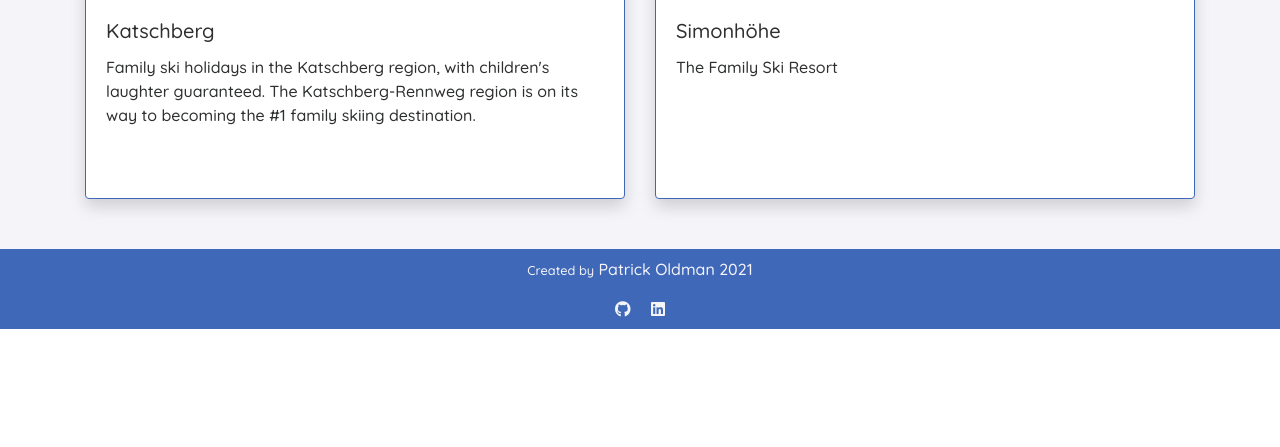
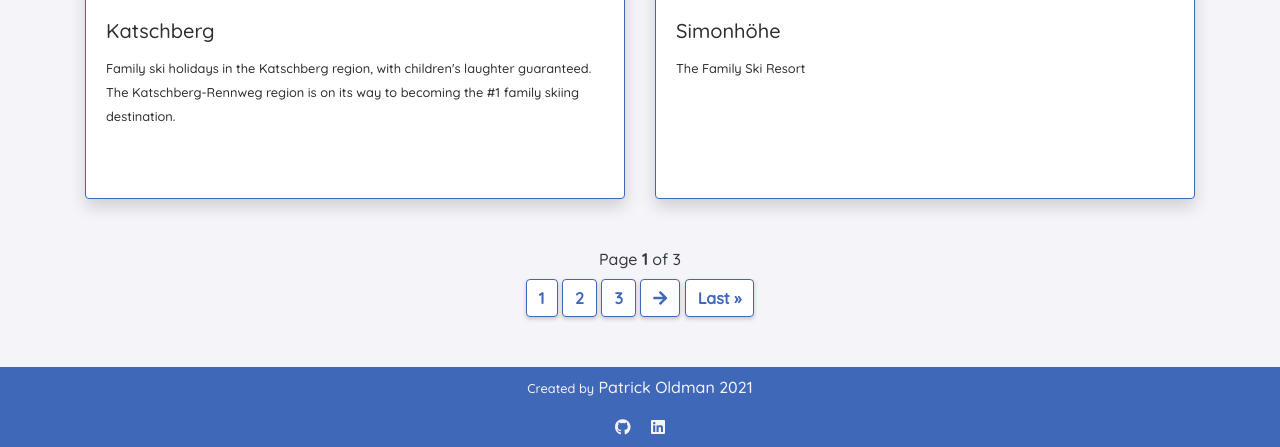
Before and after one commit to Oldman10000/ski-carinthia, a Django app: page /resorts/ in a window 1280 px wide. Shown: the part 2397-2844 px from the top of the page. Before the commit the page ends 2726 px from the top, so only its background shows below. Run offline with Django 3.2, Linux system fonts and the light colour scheme; data comes from the database, SQL or seed files in the repository; some libraries are stand-ins or nearby versions.

Commit message:
Add pagination to bottom of page

```diff
--- a/resorts/templates/resorts/resorts.html
+++ b/resorts/templates/resorts/resorts.html
@@ -150,7 +150,7 @@
                     <h5 class="card-title">
                         {{ resort.name }}
                     </h5>
-                    <p class="card-text">{{ resort.description }}</p>
+                    <p class="card-text"><small>{{ resort.description }}</small></p>
                 </div>
             </a>
         </div>
@@ -161,6 +161,38 @@
         </div>
         {% endif %}
     </div>
+
+    <div class="row mt-5">
+        {% if page_obj %}
+        <div class="col-12 text-center mb-2">
+            <span class="current">
+                Page <strong>{{ page_obj.number }}</strong> of {{ page_obj.paginator.num_pages }}
+            </span>
+        </div>
+        {% endif %}
+        <div class="col-12">
+            <div class="pagination justify-content-center">
+                <span class="step-links">
+                    {% if page_obj.has_previous %}
+                    <a href="?page=1" class="btn btn-blue">&laquo; First</a>
+                    <a href="?page={{ page_obj.previous_page_number }}" class="btn btn-blue"><i
+                            class="fas fa-arrow-left"></i></a>
+                    {% endif %}
+
+                    {% for page in page_obj.paginator %}
+                    <a href="?page={{ forloop.counter }}" class="btn btn-blue">{{ forloop.counter }}</a>
+                    {% endfor %}
+
+                    {% if page_obj.has_next %}
+                    <a href="?page={{ page_obj.next_page_number }}" class="btn btn-blue"><i
+                            class="fas fa-arrow-right"></i></a>
+                    <a href="?page={{ page_obj.paginator.num_pages }}" class="btn btn-blue">Last &raquo;</a>
+                    {% endif %}
+
+                </span>
+            </div>
+        </div>
+    </div>
 </main>
 {% endblock %}
 
```
